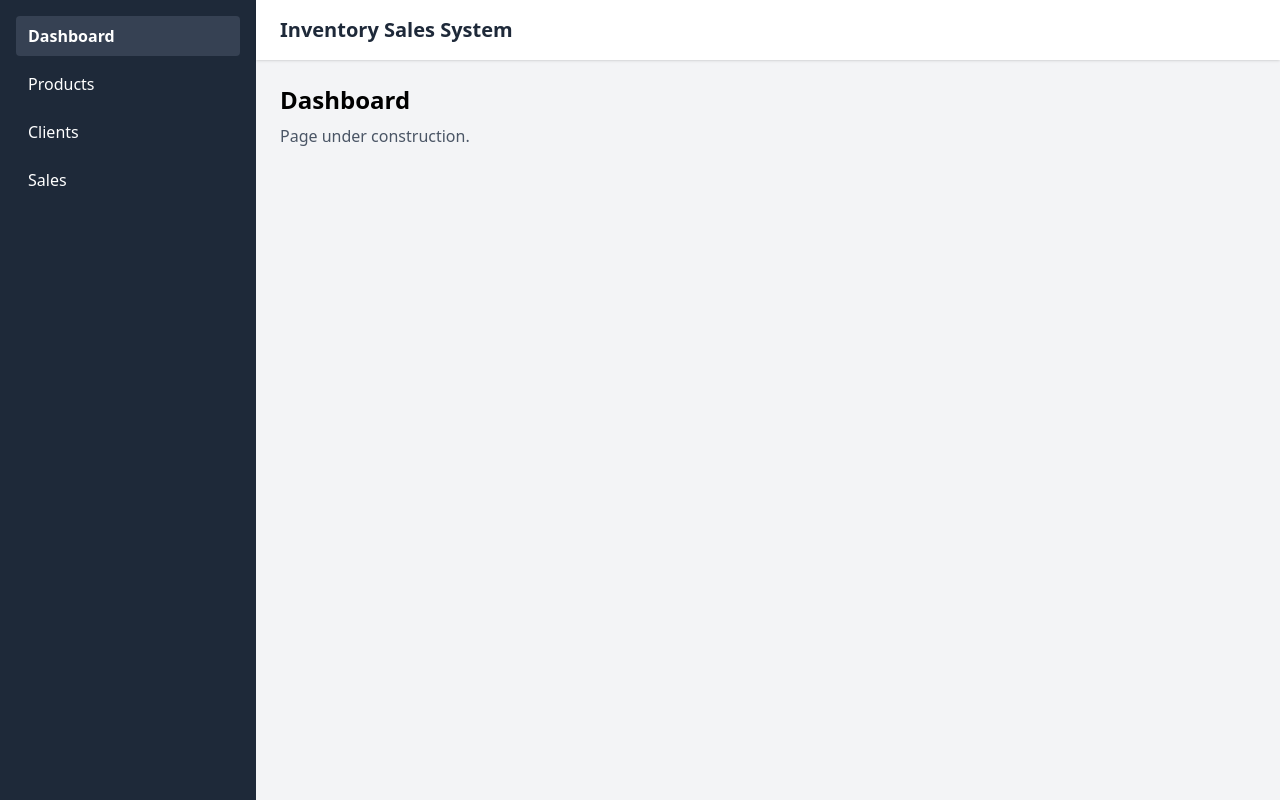
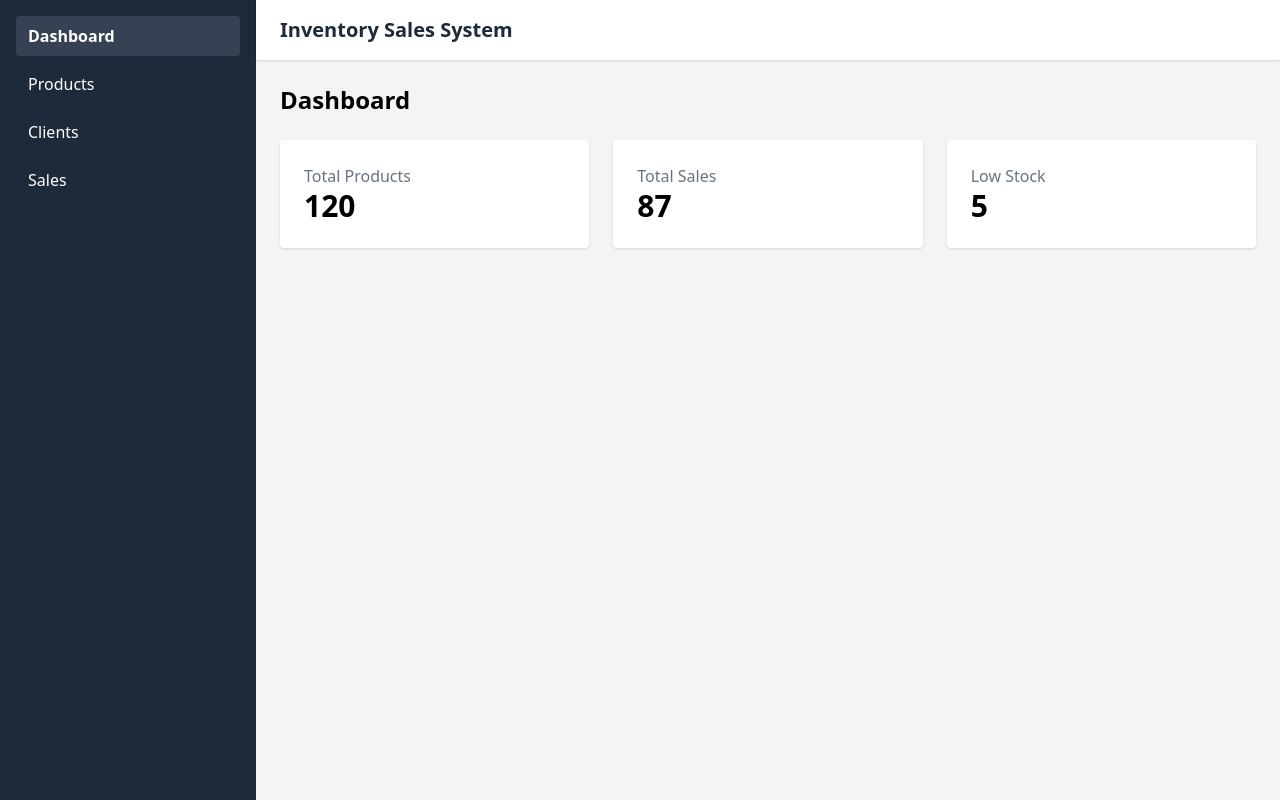
Before and after one commit to PedroMJK/Inventory-sales-system, a React (Vite) app in the folder frontend/: page / in a window 1280 px wide. Built offline with nearby package versions, Linux system fonts and the light colour scheme.

Commit message:
feat: add dashboard with basic KPIs

```diff
--- a/frontend/index.html
+++ b/frontend/index.html
@@ -3,7 +3,7 @@
   <head>
     <meta charset="UTF-8" />
     <meta name="viewport" content="width=device-width, initial-scale=1.0" />
-    <title>frontend</title>
+    <title>Inventory Sales System</title>
   </head>
   <body>
     <div id="root"></div>
--- a/frontend/src/pages/Dashboard.tsx
+++ b/frontend/src/pages/Dashboard.tsx
@@ -1,13 +1,27 @@
 export default function Dashboard() {
     return (
         <div>
-            <h2 className="text-2xl font-semibold">
+            <h2 className="text-2xl font-bold mb-6">
                 Dashboard
             </h2>
 
-            <p  className="text-gray-600 mt-2">
-                Page under construction.
-            </p>
+            <div className="grid  grid-cols-1 md:grid-cols-3 gap-6">
+                <div className="bg-white p-6 rounded shadow">
+                    <p className="text-gray-500">Total Products</p>
+                    <h3 className="text-3xl font-semibold">120</h3>
+                </div>
+
+                <div className="bg-white p-6 rounded shadow">
+                    <p className="text-gray-500">Total Sales</p>
+                    <h3 className="text-3xl font-semibold">87</h3>
+                </div>
+                <div className="bg-white p-6 rounded shadow">
+                    <p className="text-gray-500">Low Stock</p>
+                    <h3 className="text-3xl font-semibold">5</h3>
+                </div>
+
+            </div>
+
         </div>
     )
 }
```
